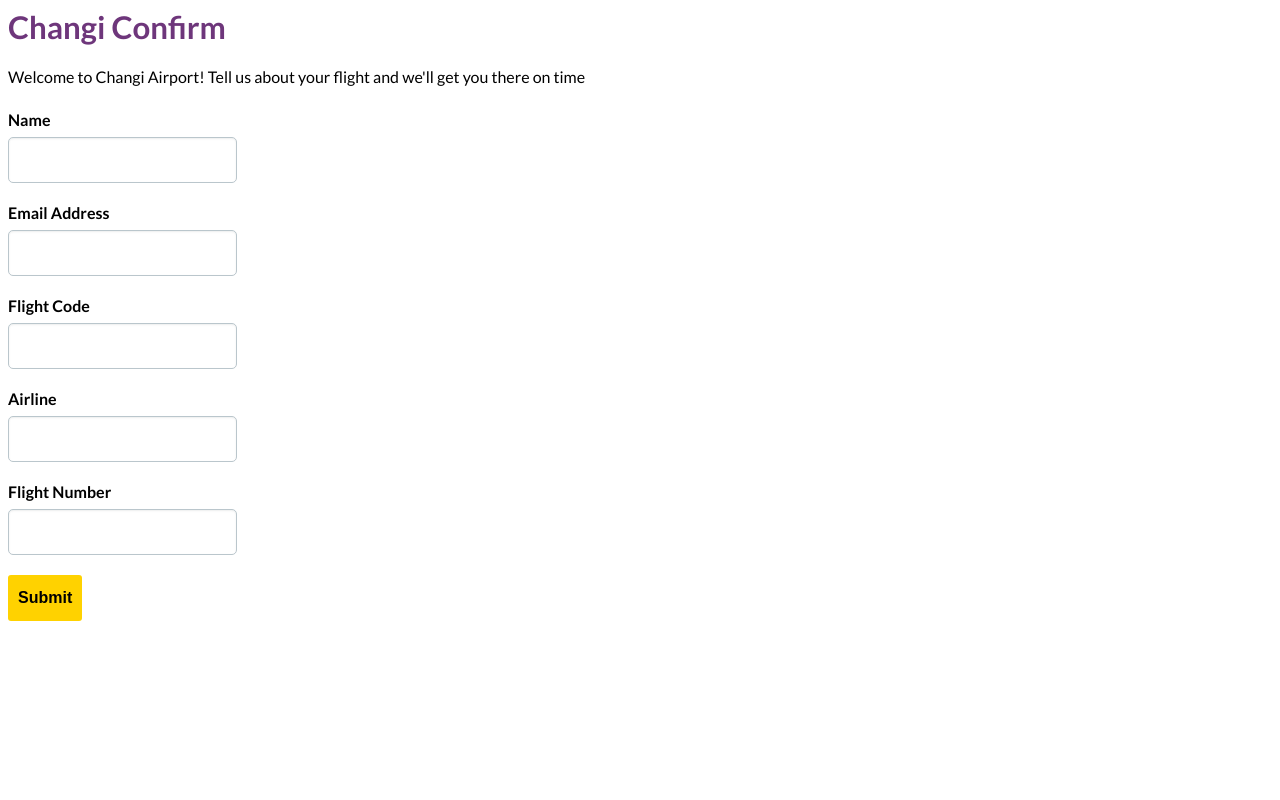
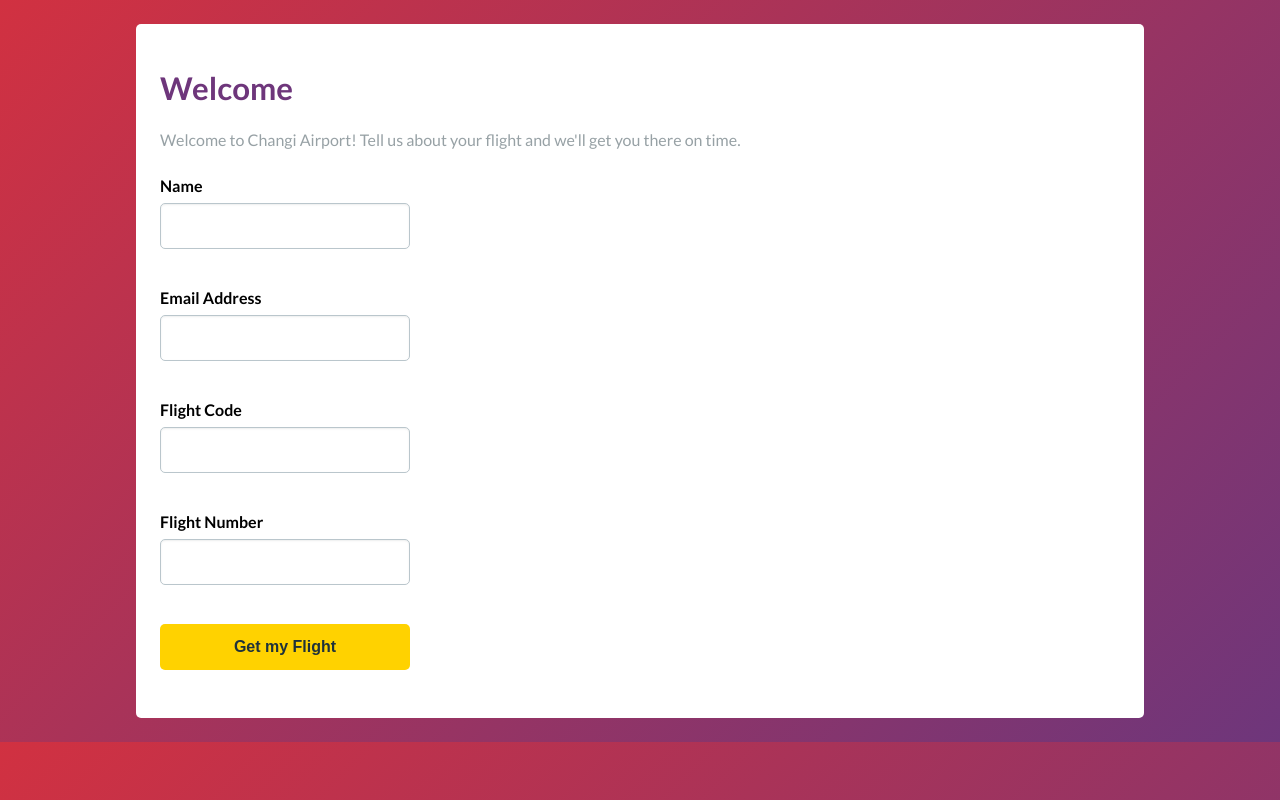
Before and after one commit to marikalam/changi, a Flask app: page / in a window 1280 px wide. Run offline with Flask 2, Linux system fonts and the light colour scheme.

Commit message:
Style main page

```diff
--- a/sass/style.scss
+++ b/sass/style.scss
@@ -1,4 +1,7 @@
 // Variables
+$white: #FFF;
+$black: #1F323A;
+
 $red500: #5A0B13;
 $red400: #920B19;
 $red300: #D13141;
@@ -18,7 +21,7 @@
 $pink100: #F3C1E3;
 
 $yellow500: #6E4B0E;
-$yellow400: #C4810B;
+$yellow400: #B09000;
 $yellow300: #FFD200;
 $yellow200: #FFE774;
 $yellow100: #FFF3BB;
@@ -35,22 +38,43 @@
 $font-size-400: $font-size-300*1.25;
 $font-size-500: $font-size-400*1.25;
 
+$screen-sm: 402px;
+$screen-md: 768px;
+$screen-lg: 960px;
+$screen-xl: 1200px;
+
 // SASS
 
 body {
     font-family: 'Lato', sans-serif;
     font-size: 16px;
+    background: linear-gradient(135deg, $red300 0%,$purple400 100%);
+    height: 100%;
+    font-color: $black;
 }
 
 .content-title {
     color: $purple400;
 }
 
+.content-body {
+    span {
+        color: $gray400;
+    }
+}
+
 .container {
-    font-color: red;
+    background-color: $white;
+    padding: 24px;
+    border-radius: 5px;
+    box-shadow: 0px 0px 16px 0px ($black,.12), 0px 16px 16px 0px ($black,.24);
+    lost-center: 960px;
+    margin-top: 24px;
+    margin-bottom: 24px;
     form label {
         display: block;
         font-weight: 700;
+        font-size: $font-size-100;
         margin-bottom: 8px;
     }
     form {
@@ -58,13 +82,24 @@
         padding-bottom: 24px;
     }
 
-    form input[type=text]{
+    input, textarea {
+      -webkit-appearance: none;
+      -webkit-border-radius: 0;
+        width: 100%;
+        display: block;
+    }
+
+    .content-body input {
+        border-radius: 5px;
+    }
+
+    form input[type=text] {
         border: 1px solid $gray300;
-        border-radius: 5px;
         box-shadow: inset 0 1px 2px rgba($gray500,.1);
         box-sizing: border-box;
         padding: 10px;
         height: 46px;
+        max-width: 100%;
         margin-bottom: 20px;
         font-size: $font-size-100;
         outline: 0;
@@ -72,123 +107,45 @@
             transition: border .3s ease;
             border: 1px solid $purple400;
         }
+        @media (min-width: $screen-sm) {
+            max-width: 250px;
+        }
    }
 
-    form input[type=submit] {
-        height: 46px;
+    .yellow-button {
         background-color: $yellow300;
-        font-size: $font-size-100;
-        font-weight: 700;
-        border-radius: 3px;
-        border: none;
-        padding: 10px;
-        cursor: pointer;
+        border-radius: 5px;
+        max-width: 250px;
+        color: $yellow500;
         &:hover {
             background-color: $yellow200;
         }
         &:active {
             background-color: $yellow400;
         }
+
+   }
+
+    form input[type=submit] {
+        height: 46px;
+        color: $black;
+        font-size: $font-size-100;
+        font-weight: 700;
+        border: none;
+        padding: 0px 22px;
+        cursor: pointer;
+        &:hover {
+            transition: background-color .2s ease;
+        }
     }
 }
 
-
-p, span {font-size: $font-size-100;}
+p, span {
+    font-size: $font-size-100;
+    line-height: 1.5;
+}
 
 h1 {font-size: $font-size-400}
 h2 {font-size: $font-size-300}
 h3 {font-size: $font-size-200}
 h4, h5, h6 {font-size: $font-size-100}
-
-
-// Random CSS
-/**
-::selection{ background-color: #E13300; color: white; }
-::moz-selection{ background-color: #E13300; color: white; }
-::webkit-selection{ background-color: #E13300; color: white; }
-
-html {
-  height: 100%;
-}
-body {
-  min-height: 100%;
-  margin: 0;
-  padding: 0;
-}
-.bottomAnim {
-  border: none;
-  position: absolute;
-  bottom: 0;
-  left: 0;
-  width: 100%;
-  height: 100%;
-  background-size: auto;
-  background-position: bottom;
-  z-index: 1000;
-}
-
-a {
-    color: #003399;
-    background-color: transparent;
-    font-weight: normal;
-}
-
-.title {
-    padding: 0 20px;
-    background: #32373a;
-    position: relative;
-    height: 50px;
-}
-
-p.footer{
-    text-align: right;
-    font-size: 11px;
-    border-top: 1px solid #D0D0D0;
-    line-height: 32px;
-    padding: 0 10px 0 10px;
-    margin: 20px 0 0 0;
-}
-
-#container{
-    margin: 10px;
-    border: 1px solid #D0D0D0;
-    -webkit-box-shadow: 0 0 8px #D0D0D0;
-}
-
-form label{
-    display: block;
-    margin-bottom: 5px;
-}
-form input[type=text]{
-    border: 1px solid $gray300;
-    border-radius: 3px;
-    box-shadow: inset 0 1px 2px rgba(0,0,0,.1);
-    box-sizing: border-box;
-    padding: 5px;
-    margin-bottom: 20px;
-    outline: 0;
-    -webkit-border-radius: 2px;
-    -moz-border-radius: 2px;
-    -webkit-box-shadow: inset 0 1px 2px rgba(0,0,0,.1);
-    -moz-box-shadow: inset 0 1px 2px rgba(0,0,0,.1);
-}
-form input[type=submit]{
-    background: #198ad1;
-    color: #fff;
-    display: inline-block;
-    padding: 0 20px;
-    font-size: 16px;
-    line-height: 2.6em;
-    font-weight: 400;
-    -webkit-box-shadow: inset 0 -1px 0 rgba(0,0,0,.1);
-    -moz-box-shadow: inset 0 -1px 0 rgba(0,0,0,.1);
-    box-shadow: inset 0 -1px 0 rgba(0,0,0,.1);
-    -webkit-border-radius: 2px;
-    -moz-border-radius: 2px;
-    border-radius: 2px;
-    text-transform: capitalize;
-    border: 0;
-    cursor: pointer;
-    text-align: center;
-}
-*/
--- a/static/style.css
+++ b/static/style.css
@@ -1,49 +1,92 @@
 body {
   font-family: 'Lato', sans-serif;
-  font-size: 16px; }
+  font-size: 16px;
+  background: -webkit-linear-gradient(315deg, #D13141 0%, #6E367B 100%);
+  background: linear-gradient(135deg, #D13141 0%, #6E367B 100%);
+  height: 100%;
+  font-color: #1F323A; }
 
 .content-title {
   color: #6E367B; }
 
+.content-body span {
+  color: #97A1A5; }
+
 .container {
-  font-color: red; }
+  background-color: #FFF;
+  padding: 24px;
+  border-radius: 5px;
+  box-shadow: 0px 0px 16px 0px #1F323A, 0.12, 0px 16px 16px 0px #1F323A, 0.24;
+  max-width: 960px;
+  margin-left: auto;
+  margin-right: auto;
+  margin-top: 24px;
+  margin-bottom: 24px; }
+
+.container:before {
+  content: '';
+  display: table; }
+
+.container:after {
+  content: '';
+  display: table;
+  clear: both; }
   .container form label {
     display: block;
     font-weight: 700;
+    font-size: 16px;
     margin-bottom: 8px; }
   .container form {
     padding-top: 24px;
     padding-bottom: 24px; }
+  .container input, .container textarea {
+    -webkit-appearance: none;
+    -webkit-border-radius: 0;
+    width: 100%;
+    display: block; }
+  .container .content-body input {
+    border-radius: 5px; }
   .container form input[type=text] {
     border: 1px solid #BAC6CC;
-    border-radius: 5px;
     box-shadow: inset 0 1px 2px rgba(77, 87, 91, 0.1);
     box-sizing: border-box;
     padding: 10px;
     height: 46px;
+    max-width: 100%;
     margin-bottom: 20px;
     font-size: 16px;
     outline: 0; }
     .container form input[type=text]:active, .container form input[type=text]:focus {
       -webkit-transition: border .3s ease;
       transition: border .3s ease;
-      border: 1px solid #E53DAF; }
+      border: 1px solid #6E367B; }
+    @media (min-width: 402px) {
+      .container form input[type=text] {
+        max-width: 250px; } }
+  .container .yellow-button {
+    background-color: #FFD200;
+    border-radius: 5px;
+    max-width: 250px;
+    color: #6E4B0E; }
+    .container .yellow-button:hover {
+      background-color: #FFE774; }
+    .container .yellow-button:active {
+      background-color: #B09000; }
   .container form input[type=submit] {
     height: 46px;
-    background-color: #FFD200;
+    color: #1F323A;
     font-size: 16px;
     font-weight: 700;
-    border-radius: 3px;
     border: none;
-    padding: 10px;
+    padding: 0px 22px;
     cursor: pointer; }
     .container form input[type=submit]:hover {
-      background-color: #FFE774; }
-    .container form input[type=submit]:active {
-      background-color: #C4810B; }
+      -webkit-transition: background-color .2s ease;
+      transition: background-color .2s ease; }
 
 p, span {
-  font-size: 16px; }
+  font-size: 16px;
+  line-height: 1.5; }
 
 h1 {
   font-size: 31.25px; }
@@ -56,94 +99,3 @@
 
 h4, h5, h6 {
   font-size: 16px; }
-
-/**
-::selection{ background-color: #E13300; color: white; }
-::moz-selection{ background-color: #E13300; color: white; }
-::webkit-selection{ background-color: #E13300; color: white; }
-
-html {
-  height: 100%;
-}
-body {
-  min-height: 100%;
-  margin: 0;
-  padding: 0;
-}
-.bottomAnim {
-  border: none;
-  position: absolute;
-  bottom: 0;
-  left: 0;
-  width: 100%;
-  height: 100%;
-  background-size: auto;
-  background-position: bottom;
-  z-index: 1000;
-}
-
-a {
-    color: #003399;
-    background-color: transparent;
-    font-weight: normal;
-}
-
-.title {
-    padding: 0 20px;
-    background: #32373a;
-    position: relative;
-    height: 50px;
-}
-
-p.footer{
-    text-align: right;
-    font-size: 11px;
-    border-top: 1px solid #D0D0D0;
-    line-height: 32px;
-    padding: 0 10px 0 10px;
-    margin: 20px 0 0 0;
-}
-
-#container{
-    margin: 10px;
-    border: 1px solid #D0D0D0;
-    -webkit-box-shadow: 0 0 8px #D0D0D0;
-}
-
-form label{
-    display: block;
-    margin-bottom: 5px;
-}
-form input[type=text]{
-    border: 1px solid $gray300;
-    border-radius: 3px;
-    box-shadow: inset 0 1px 2px rgba(0,0,0,.1);
-    box-sizing: border-box;
-    padding: 5px;
-    margin-bottom: 20px;
-    outline: 0;
-    -webkit-border-radius: 2px;
-    -moz-border-radius: 2px;
-    -webkit-box-shadow: inset 0 1px 2px rgba(0,0,0,.1);
-    -moz-box-shadow: inset 0 1px 2px rgba(0,0,0,.1);
-}
-form input[type=submit]{
-    background: #198ad1;
-    color: #fff;
-    display: inline-block;
-    padding: 0 20px;
-    font-size: 16px;
-    line-height: 2.6em;
-    font-weight: 400;
-    -webkit-box-shadow: inset 0 -1px 0 rgba(0,0,0,.1);
-    -moz-box-shadow: inset 0 -1px 0 rgba(0,0,0,.1);
-    box-shadow: inset 0 -1px 0 rgba(0,0,0,.1);
-    -webkit-border-radius: 2px;
-    -moz-border-radius: 2px;
-    border-radius: 2px;
-    text-transform: capitalize;
-    border: 0;
-    cursor: pointer;
-    text-align: center;
-}
-*/
--- a/templates/form_submit.html
+++ b/templates/form_submit.html
@@ -1,5 +1,8 @@
-<html>
+<!doctype html>
+<html lang="en">
     <head>
+        <meta charset="utf-8">
+        <meta name="viewport" content="width=device-width, initial-scale=1">
         <title>Changi Confirm</title>
         <link rel=stylesheet type=text/css href="{{ url_for('static', filename='style.css') }}">
         <link href="https://fonts.googleapis.com/css?family=Lato:300,300i,400,400i,700,700i" rel="stylesheet">
@@ -7,10 +10,10 @@
     <body>
         <div id="container" class="container">
             <div class="title content-title">
-                <h1>Changi Confirm</h1>
+                <h1>Welcome</h1>
             </div>
             <div id="content" class="content-body">
-                <span>Welcome to Changi Airport! Tell us about your flight and we'll get you there on time</span>
+                <span>Welcome to Changi Airport! Tell us about your flight and we'll get you there on time.</span>
                 <form method="post" action="{{ url_for('hello') }}">
                   <label for="yourname">Name</label>
                   <input type="text" name="yourname" /><br />
@@ -19,14 +22,10 @@
 
                   <label for="yourflightcode">Flight Code</label>
                   <input type="text" name="yourflightcode" /><br />
-
-                  <label for="yourairline">Airline</label>
-                  <input type="text" name="yourairline" /><br />
-
                   <label for="yourflightnumber">Flight Number</label>
                   <input type="text" name="yourflightnumber" /><br />
 
-                  <input type="submit" />
+                  <input type="submit" value="Get my Flight" class="yellow-button" />
                 </form>
             </div>
         </div>
```
Also changed, not shown: templates/checkbox_action.html (+7 -6 lines), templates/form_action.html (+7 -4 lines).
